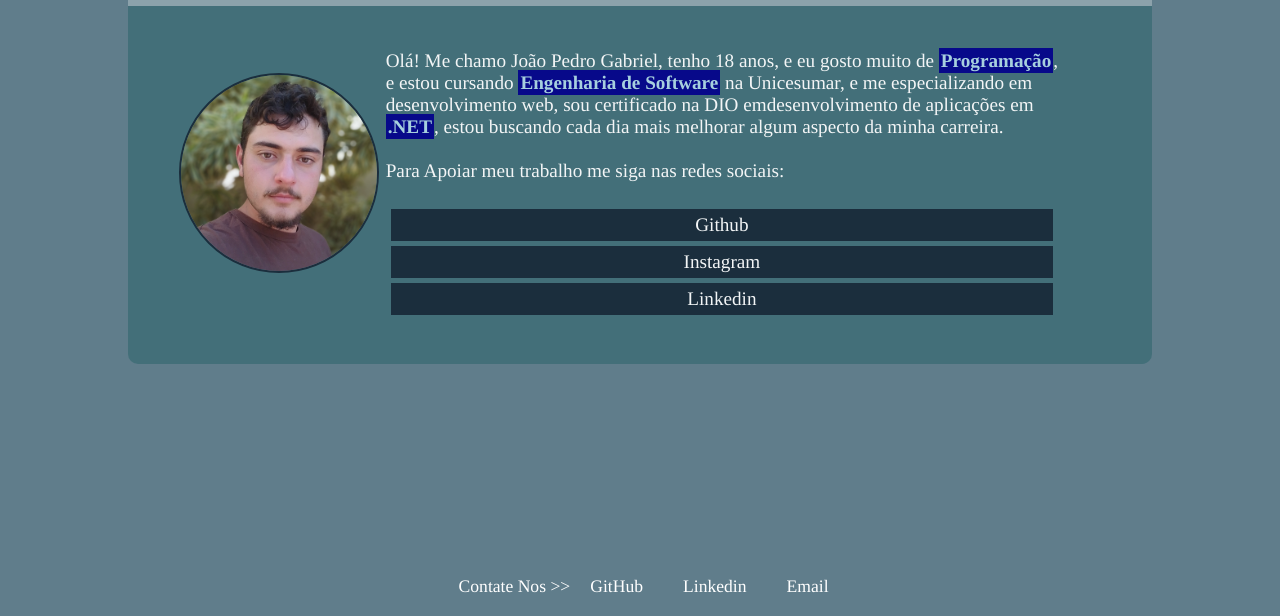
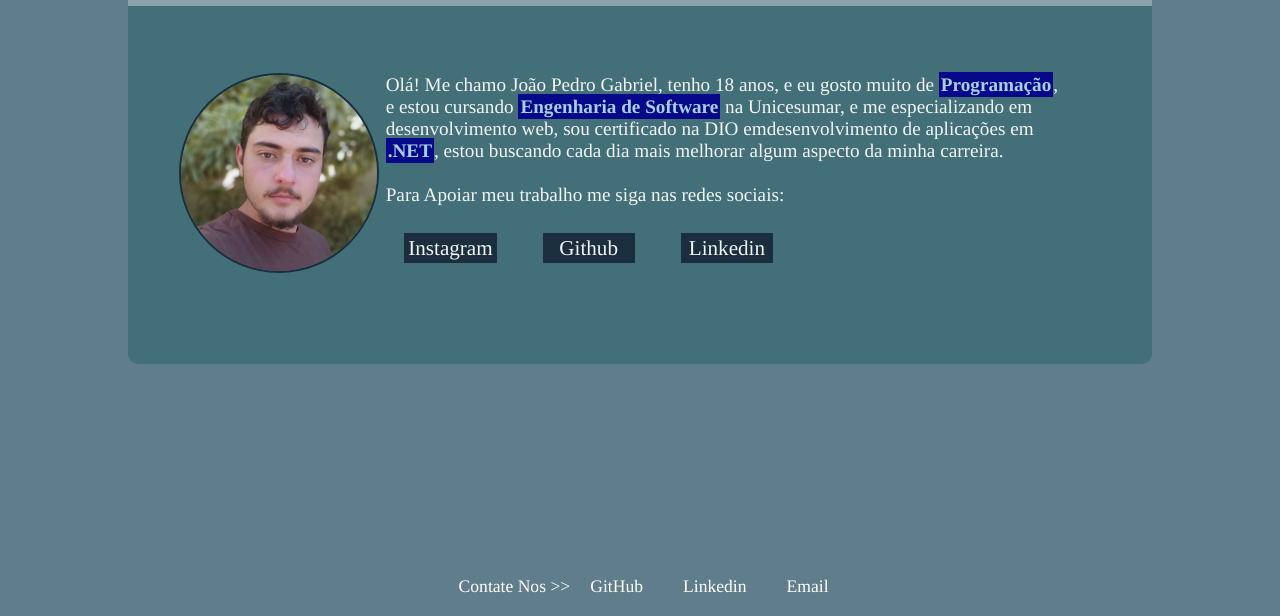
Before and after one commit to KallFSD/know-us, a plain HTML site: page index.html in a window 1280 px wide. Shown: the part 184-800 px from the top of the page. Drawn offline with Linux system fonts and the light colour scheme.

Commit message:
update 2035-06072024

```diff
--- a/index.html
+++ b/index.html
@@ -34,9 +34,9 @@
                         desenvolvimento web, sou certificado na DIO emdesenvolvimento de aplicações em<br>
                         <b>.NET</b>, estou buscando cada dia mais melhorar algum aspecto da minha carreira.<br><br>
                         Para Apoiar meu trabalho me siga nas redes sociais:<br><br>
-                        <a class="links" href="https://github.com/joaopedrogabriel">Github</a>
-                        <a class="links" href="https://www.instagram.com/joaogabriel_pedrobr">Instagram</a>
-                        <a class="links" href="https://www.linkedin.com/in/jo%C3%A3o-pedro-gabriel-7628b02b3?utm_source=share&utm_campaign=share_via&utm_content=profile&utm_medium=android_app">Linkedin</a>
+                            <a id="instagram" href="https://www.instagram.com/joaogabriel_pedrobr">Instagram</a>
+                            <a id="github" href="https://github.com/joaopedrogabriel">Github</a>
+                            <a id="linkedin" href="https://www.linkedin.com/in/jo%C3%A3o-pedro-gabriel-7628b02b3?utm_source=share&utm_campaign=share_via&utm_content=profile&utm_medium=android_app">Linkedin</a>
                     </p>
                 </div>
             </div>
--- a/styles.css
+++ b/styles.css
@@ -117,7 +117,7 @@
         position: absolute;
         width: 90%;
         height: 90%;
-        top: 15%;
+        top: 7.5%;
         left: 13%;
         margin: 0;
         padding: 10px;
@@ -138,12 +138,17 @@
         padding: 2px;
     }
 
-    .text .links {
-        position: relative;
+    .text #instagram {
+        position: absolute;
         background-color: #162938;
         padding: 5px;
         margin: 5px;
+        width: 10%;
+        height: 30px;
+        left: 15%;
+        font-size: 1.1em;
         text-decoration: none;
+        border: none;
         color: #fff;
         display: flex;
         align-items: center;
@@ -151,7 +156,51 @@
         transition: 0.3s;
     }
 
-    .text .links:hover {
+    .text #github {
+        position: absolute;
+        background-color: #162938;
+        padding: 5px;
+        margin: 5px;
+        width: 10%;
+        height: 30px;
+        left: 30%;
+        font-size: 1.1em;
+        text-decoration: none;
+        border: none;
+        color: #fff;
+        display: flex;
+        align-items: center;
+        justify-content: center;
+        transition: 0.3s;
+    }
+
+    .text #linkedin {
+        position: absolute;
+        background-color: #162938;
+        padding: 5px;
+        margin: 5px;
+        width: 10%;
+        height: 30px;
+        left: 45%;
+        font-size: 1.1em;
+        text-decoration: none;
+        border: none;
+        color: #fff;
+        display: flex;
+        align-items: center;
+        justify-content: center;
+        transition: 0.3s;
+    }
+
+    .text #instagram:hover {
+        background-color: #555;
+    }
+
+    .text #github:hover {
+        background-color: #555;
+    }
+
+    .text #linkedin:hover {
         background-color: #555;
     }
 
```
